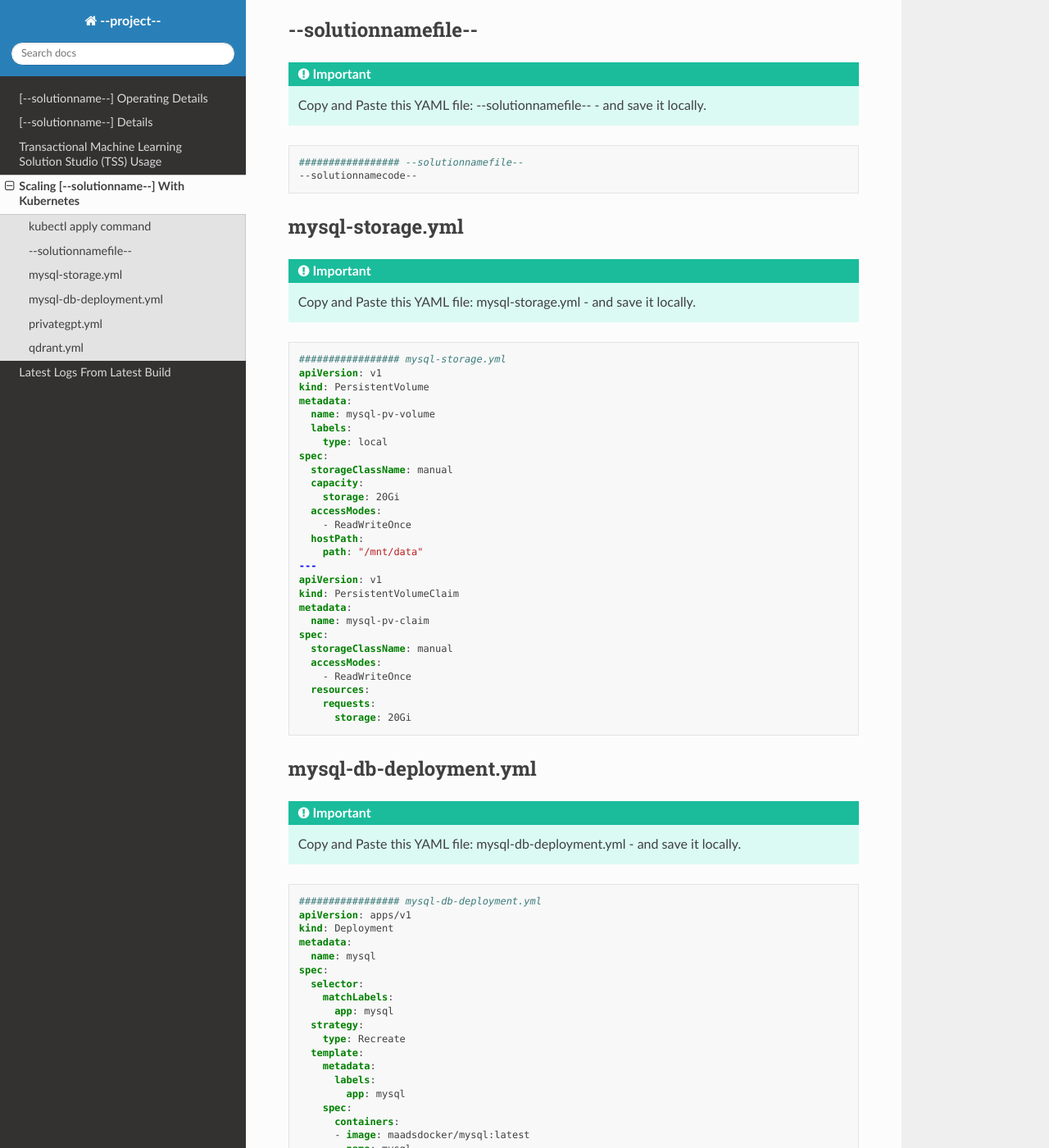
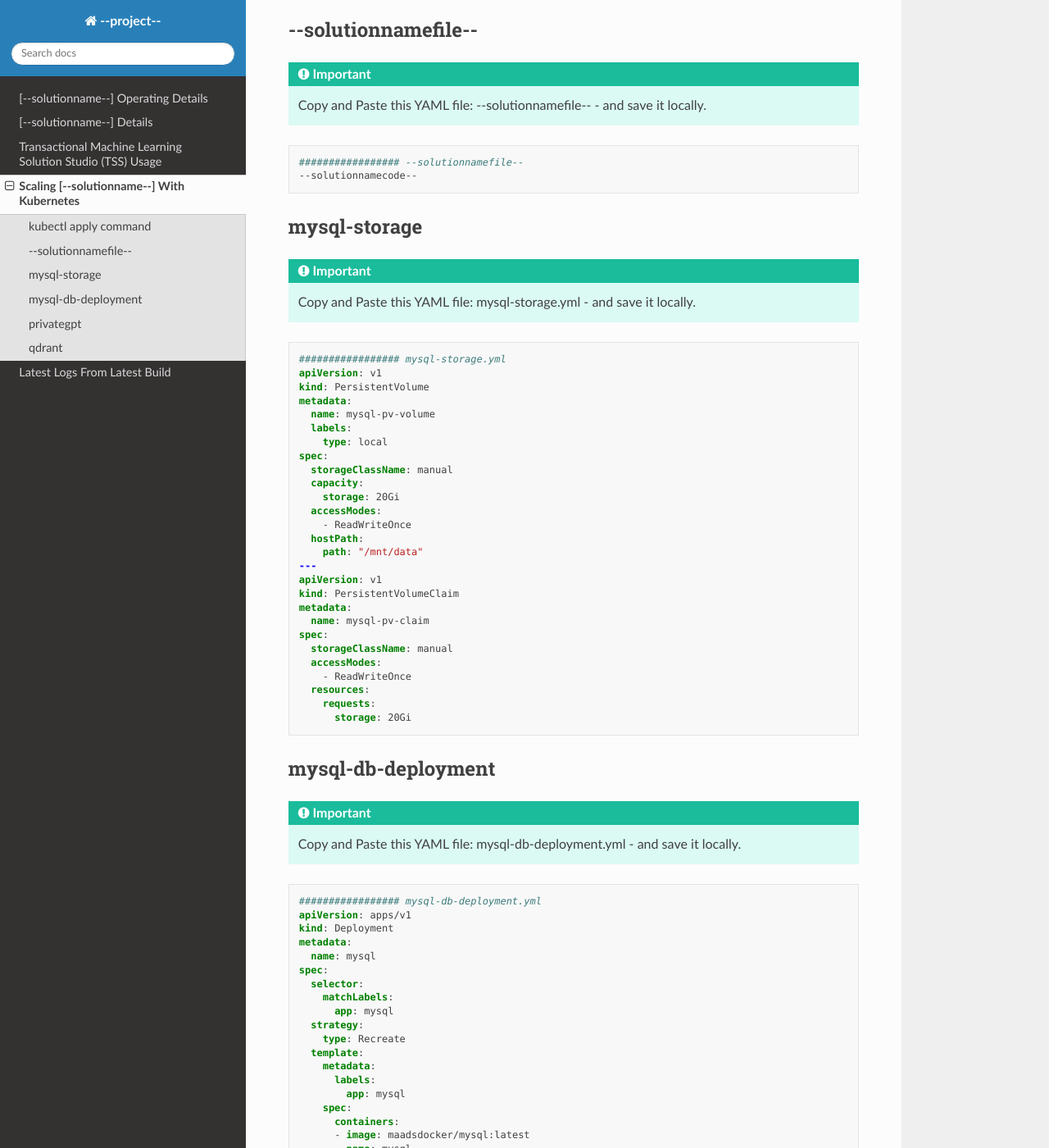
Before and after one commit to vanesalcb06/tssproject2-2b5c, a Sphinx documentation site: the page built from docs/source/kube.rst, in a window 1280 px wide and 1400 px high, scrolled down 1181 px. Shown: the whole window at 82% size. Built offline with Sphinx 7.4.7 and the Read the Docs theme 3.1.0, drawn with Linux system fonts in a browser that asks for light colours; some of the changed text lies outside the part shown.

Commit message:
Update kube.rst

```diff
--- a/docs/source/kube.rst
+++ b/docs/source/kube.rst
@@ -67,7 +67,7 @@ kubectl apply command
    ################# --solutionnamefile--
    --solutionnamecode--
 
-mysql-storage.yml
+mysql-storage
 ------------------------
 
 .. important::
@@ -103,7 +103,7 @@ mysql-storage.yml
           requests:
             storage: 20Gi
 
-mysql-db-deployment.yml
+mysql-db-deployment
 ------------------------
 
 .. important::
@@ -169,7 +169,7 @@ mysql-db-deployment.yml
         selector:
           app: mysql
 
-privategpt.yml
+privategpt
 ---------------
 
 .. note::
@@ -246,7 +246,7 @@ privategpt.yml
         selector:
           app: privategpt
 
-qdrant.yml
+qdrant
 ---------------
 
 .. note::
```
